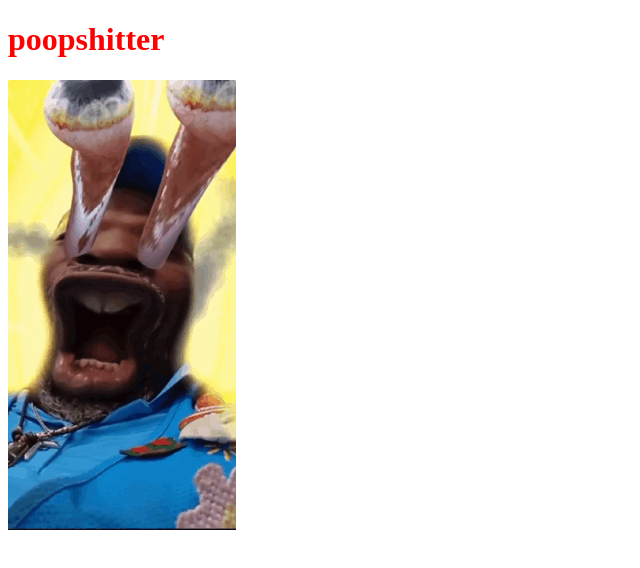
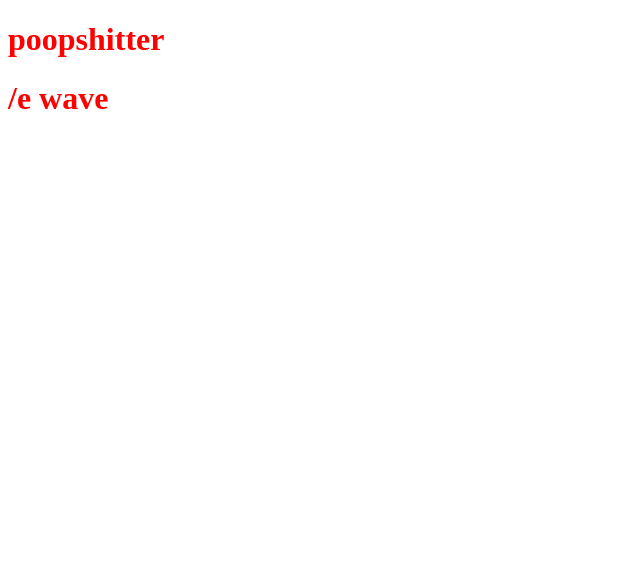
Before and after one commit to RealMasterTonky/site, a plain HTML site: page index.html in a window 1280 px wide. Shown: the whole page, without its empty margins (0-640 px from the left). Drawn offline with Linux system fonts and the light colour scheme.

Commit message:
Update index.html

```diff
--- a/index.html
+++ b/index.html
@@ -8,6 +8,8 @@
 
   <body>
     <h1>poopshitter</h1>
-    <img src="images/neigh.png" alt="neigh"></img>
+    <div id="bar">
+      <h1>/e wave</h1>
+    </div>
   </body>
 </html>
```
